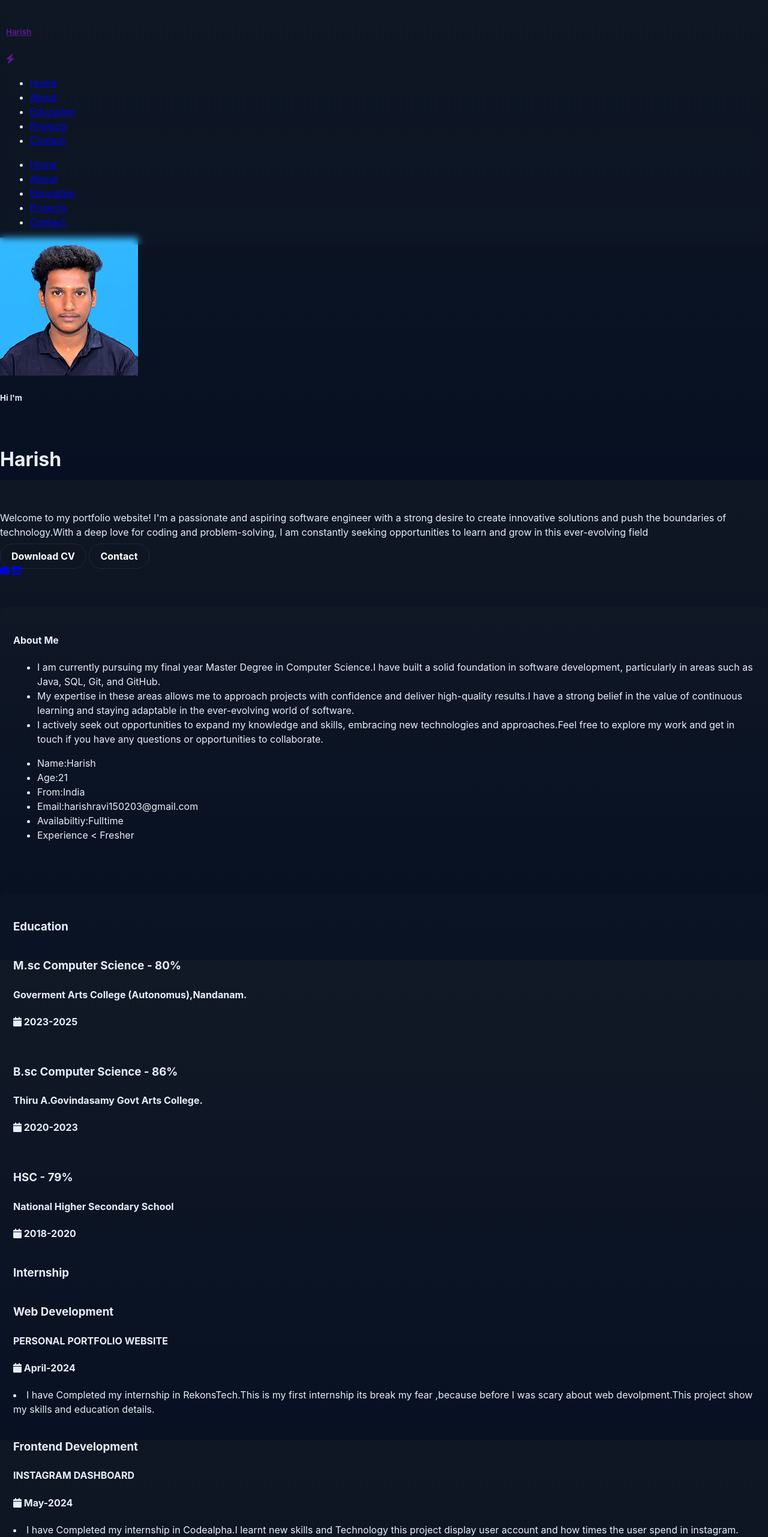
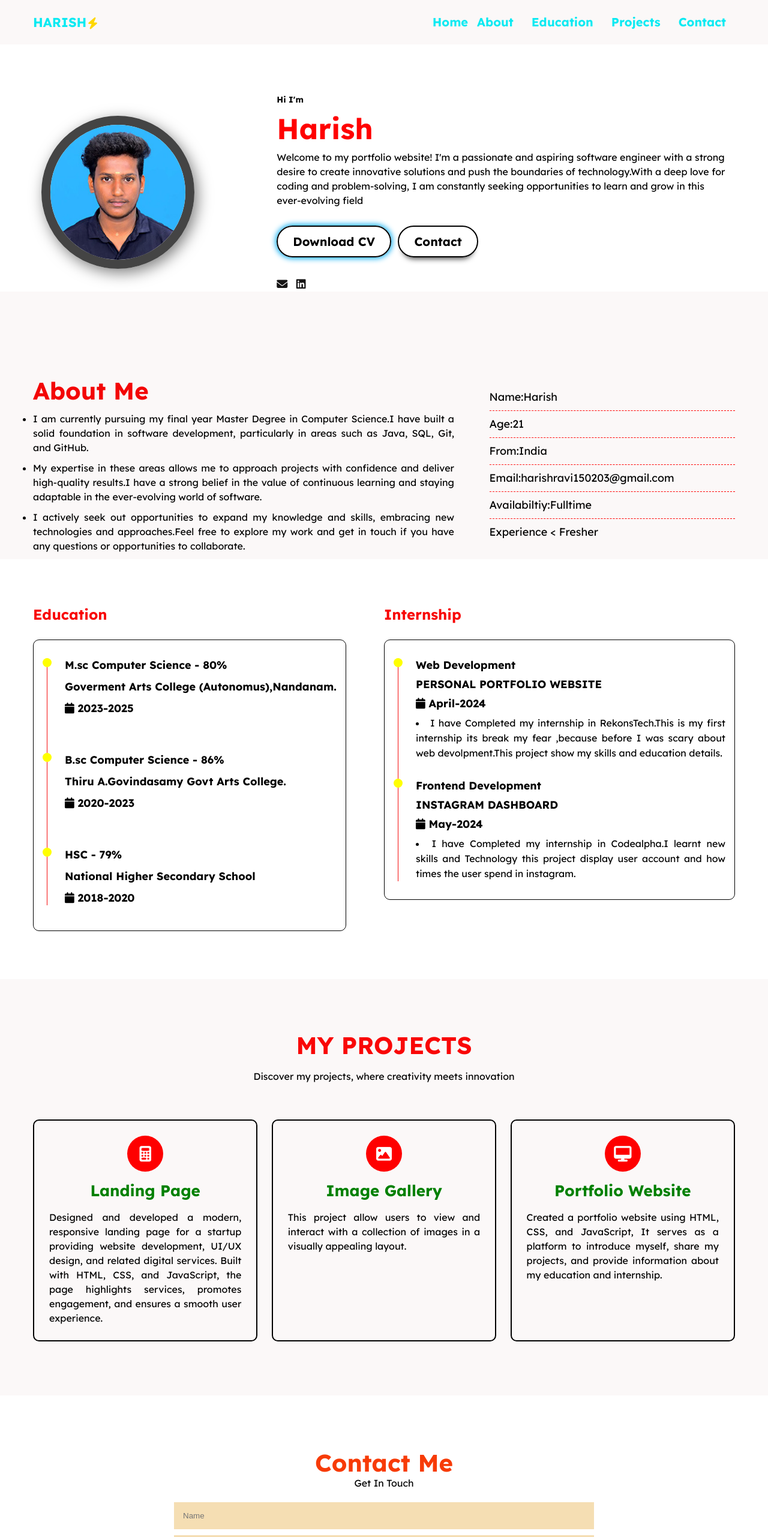
Before and after one commit to HARISHRAVI1502427/Personal_Portfolio, a plain HTML site: page index.html in a window 1280 px wide. Shown: the top 2562 px of the page at 60% size. Drawn offline with nearby package versions, Linux system fonts and the light colour scheme.

Commit message:
Update styles.css

```diff
--- a/styles.css
+++ b/styles.css
@@ -1,94 +1,567 @@
-:root{
-      --bg:#0f1724; /* dark navy */
-      --card:#0b1220;
-      --accent:#ff6b6b;
-      --muted:#94a3b8;
-      --glass: rgba(255,255,255,0.04);
-      --radius:14px;
-      --container:1100px;
-    }
-    *{box-sizing:border-box}
-    html,body{height:100%}
-    body{
-      margin:0; font-family:Inter,system-ui,Segoe UI,Roboto,"Helvetica Neue",Arial; color:#e6eef8; background:linear-gradient(180deg,var(--bg) 0%, #071022 100%);
-      -webkit-font-smoothing:antialiased; -moz-osx-font-smoothing:grayscale; line-height:1.5;
-    }
+@import url('https://fonts.googleapis.com/css2?family=Lexend:wght@400;500;600;700&display=swap');
 
-    .wrap{max-width:var(--container);margin:0 auto;padding:28px}
+*{
+  margin:0;
+  padding:0;
+  box-sizing:border-box;
+  scroll-behavior:smooth;
+}
+a{
+  text-decoration: none ;
+  color:rgb(10, 234, 242);
+  transition:0.3s;
+  font-size: 20px;
+  font-weight: bold;
+}
+ul{
+  list-style:none;
+}
+img{
+  max-width: 100%;
+}
+body{
+  font-family: 'Lexend', sans-serif;
+  font-size:16px;
+  line-height:24px;
+  background-color:white;
+}
+.container{
+  width: 1170px;
+  margin:auto;
+}
 
-    /* header */
-    header{position:sticky;top:12px;z-index:60;background:linear-gradient(180deg,transparent, rgba(255,255,255,0.01));backdrop-filter: blur(6px);border-radius:12px;padding:10px}
-    .nav{display:flex;gap:16px;align-items:center;justify-content:space-between}
-    .brand{display:flex;gap:12px;align-items:center}
-    .brand h1{font-size:18px;margin:0;color:#fff}
-    .brand .bolt{color:var(--accent);font-size:18px}
-    nav ul{display:flex;gap:14px;list-style:none;margin:0;padding:0}
-    nav a{color:var(--muted);text-decoration:none;font-weight:600;padding:8px 10px;border-radius:8px}
-    nav a:hover, nav a.active{color:#fff;background:var(--glass)}
 
-    /* mobile menu */
-    .mobile-toggle{display:none;background:transparent;border:0;color:var(--muted);font-size:20px}
 
-    /* hero */
-    .hero{display:grid;grid-template-columns:360px 1fr;gap:36px;align-items:center;margin:40px 0}
-    .photo{width:360px;height:360px;border-radius:20px;overflow:hidden;border:6px solid rgba(255,255,255,0.04);box-shadow:0 12px 30px rgba(2,6,23,0.7)}
-    .photo img{width:100%;height:100%;object-fit:cover;display:block}
-    .hero-content h2{margin:0;font-size:36px;color:white}
-    .hero-content p{color:var(--muted);margin-top:12px}
-    .cta{margin-top:20px;display:flex;gap:12px;align-items:center}
-    .btn{background:transparent;border:1px solid rgba(255,255,255,0.08);padding:10px 18px;border-radius:999px;color:#fff;text-decoration:none;font-weight:700}
-    .btn.primary{background:linear-gradient(90deg,var(--accent),#ff9a7a);border:0}
-    .socials a{color:var(--muted);margin-right:12px}
 
-    /* sections */
-    section{margin:48px 0;padding:22px;background:linear-gradient(180deg, rgba(255,255,255,0.01), transparent);border-radius:12px}
-    h3.section-title{margin:0 0 14px 0;color:var(--accent)}
+      /*---------------------------Header---------------------------*/
 
-    /* about */
-    .about-grid{display:flex;gap:24px;flex-wrap:wrap}
-    .about-text{flex:1;min-width:260px}
-    .about-meta{width:300px;background:rgba(255,255,255,0.02);padding:16px;border-radius:12px}
-    .about-meta li{padding:8px 0;border-bottom:1px dashed rgba(255,255,255,0.03);color:var(--muted)}
+.header-area{
+  padding:25px 0;
+  transition: padding .3s;
+  background-color:#fbf8f8;
+}
 
-    /* timeline */
-    .timeline{display:grid;grid-template-columns:1fr;gap:18px}
-    .card{background:var(--card);padding:16px;border-radius:12px;border:1px solid rgba(255,255,255,0.03)}
-    .timeline .card h4{margin:0;color:white}
-    .timeline .card small{color:var(--muted)}
+.header-area.sticky {
+  position: fixed;
+  top: 0;
+  left: 0;
+  width: 100%;
+  z-index: 99;
+  background-color: #202020;
+  padding: 5px;
+}
 
-    /* projects */
-    .projects-grid{display:grid;grid-template-columns:repeat(auto-fit,minmax(240px,1fr));gap:18px}
-    .project-card{padding:18px;border-radius:12px;background:linear-gradient(180deg, rgba(255,255,255,0.02), transparent);border:1px solid rgba(255,255,255,0.03);cursor:pointer;transition:transform .18s ease, box-shadow .18s}
-    .project-card:hover{transform:translateY(-6px);box-shadow:0 20px 40px rgba(2,6,23,0.6)}
-    .project-card i{background:var(--accent);padding:12px;border-radius:8px;color:#071022}
+.header{
+  display:flex;
+  justify-content: space-between;
+  align-items: center;
+  /* padding-bottom: 2rem; */
 
-    /* contact form */
-    .contact-form{max-width:720px}
-    .field{display:flex;flex-direction:column;margin-bottom:12px}
-    .field input,.field textarea{background:rgba(255,255,255,0.02);border:1px solid rgba(255,255,255,0.03);padding:12px;border-radius:8px;color:#e6eef8}
-    .field textarea{min-height:120px;resize:vertical}
-    .submit{background:var(--accent);border:0;color:#071022;padding:10px 16px;border-radius:10px;font-weight:700}
+}
+.logo {
+  display: flex;
+  align-items: center;
+  position: relative;
+  text-transform: uppercase;
+  font-size: 26px;
+  font-weight: 700;
+}
 
-    /* footer */
-    footer{padding:24px;text-align:center;color:var(--muted)}
+.logo .fa-bolt {
+  color: #fed700;
+  font-size: 19.5px;
+  position: absolute;
+  top: 60%;
+  left: 100%;
+  transform: translate(-50%, -50%);
+  z-index: 1;
+}
 
-    /* utilities */
-    .muted{color:var(--muted)}
+.signature {
+  width: 100px;
+  height:auto;
+  margin-right: 10px;
+}
 
-    /* responsive */
-    @media (max-width:920px){
-      .hero{grid-template-columns:1fr;}
-      .photo{width:260px;height:260px;margin:0 auto}
-      .wrap{padding:18px}
-      nav ul{display:none}
-      .mobile-toggle{display:block}
-    }
+.header ul li:first-child {
+  margin-right: auto;
+}
 
-    @media (max-width:420px){
-      .photo{width:200px;height:200px}
-      .hero-content h2{font-size:26px}
-    }
+.header ul{
+  display: flex;
+  align-items: center;
+}
+.header ul li{
+  margin: 0 15px;
+}
+.header ul li a{
+  text-transform: capitalize;
+  display: block;
+}
+.header ul li a.active{
+  color: #fa0606;
+}
+.header ul li a:hover{
+  color:#fed700;
+}
+.header .menu_icon{
+  color:#fff;
+  font-size: 18px;
+  cursor: pointer;
+  display: none;
+}
 
-    /* small animation helpers */
-    [data-revealed]{opacity:1;transform:none;transition:all .6s cubic-bezier(.2,.9,.2,1)}
-    [data-hidden]{opacity:0;transform:translateY(12px)}
+.menu_icon ul{
+  display:none;
+}
+/*---------------------------HomePage--------------------------*/
+
+.FirstElement{
+   display:flex;
+   justify-content: space-around;
+   align-items: center;
+   padding-top: 5rem;
+}
+
+.FirstElement.adjusted-padding {
+  padding-top: 40px;
+}
+
+.FirstElement .profile-photo{
+  width: 255px;
+  height:  255px;
+  border-radius: 50%;
+  overflow: hidden;
+  border: 15px solid #444444;
+  box-shadow: 5px 7px 25px rgba(0, 0, 0, 0.5)
+}
+profile-photo .img{
+  height: 100%;
+  width: 100%;
+
+  transition: 0.5s;
+}
+.FirstElement .profile-photo img:hover{
+  transform: scale(1.2);
+}
+.profile-text{
+  max-width: 750px;
+  display: flex;
+  flex-direction: column;
+}
+.profile-text h5{
+  color: black;
+  font-size: 14px;
+}
+.profile-text h1{
+  color: red;
+  font-size: 3rem;
+}
+.profile-text p{
+  color:black;
+}
+.profile-text .social i{
+  color : #161515;
+  font-size: 18px;
+  margin-right: 10px;
+  transition: 0.5s;
+}
+.profile-text .social i:hover{
+  color:#fed700;
+  transform: rotate(360deg);
+}
+
+
+
+ /*---------------------------About---------------------------*/
+
+.about-area{
+  padding-top: 130px;
+  background-color: #fbf8f8;
+}
+.about{
+  display: flex;
+  justify-content: space-between;
+  align-items: center;
+  margin-bottom:50px;
+}
+.about-content{
+  flex-basis: 60%;
+}
+.about-content h4{
+  color: #f30606;
+  font-size: 40px;
+  line-height: 70px;
+  text-transform: capitalize;
+}
+.about-content ul {
+  color:black;
+  text-align: justify;
+}
+
+.about-content ul li {
+  list-style-type: disc;
+  margin-bottom: 10px;
+}
+
+.about-skills{
+  flex-basis: 35%;
+}
+.about-skills ul li{
+  border-bottom: 1px dashed red;
+  padding-bottom: 10px;
+  margin-bottom: 10px;
+  color:black;
+  font-size: 18px;
+}
+.about-skills ul li:last-child{
+  border-bottom: 0;
+  padding-bottom: 0;
+  margin-bottom: 0;
+}
+
+
+/*---------------------------Button---------------------------*/
+
+.btn-group{
+  margin: 45px 0;
+}
+.btn-group .btn{
+  border-color: black;
+  color: black;
+  background-color:white;
+  padding:12px 25px;
+  margin: 5px 0;
+  margin-right: 7px;
+  border-radius: 30px;
+  border: 2px solid black;
+  box-shadow: 0 10px 10px -8px rgb(0 0 0 / 78%);
+}
+.btn.active{
+  border-color: #fa0707;
+  box-shadow: 0px 0px 10px 2px  rgb(9, 173, 243);
+  border:2px solid black;
+}
+.btn.active:hover{
+  background-color: rgb(9, 173, 243);
+  color:white;
+  border:none;
+  box-shadow: none;
+}
+
+
+/*---------------------------Education & Internship---------------------------*/
+
+.education-content .row{
+  display: flex;
+  border-radius: 5px;
+  height: 400px;
+  margin-bottom: 250px;
+}
+
+.education-content .title{
+  color: #f80606;
+}
+.education-content .row .education,
+.education-content .row .internship
+{
+  color: black;
+  flex:0 0 50%;
+  max-width: 50%;
+  margin-top: 30px;
+}
+.education-content  h3.title{
+  font-size:24px;
+  margin-bottom: 30px;
+  font-weight: 700;
+}
+.education-content .row.timeline-box{
+  flex:0 0 100%;
+  max-width: 100%;
+}
+.education-content .row .timeline{
+  /* background-color:#e5e5e5; */
+  padding: 30px 15px;
+  border: 1px solid black;
+  border-radius: 10px;
+  width: 100%;
+  position: relative;
+}
+.education-content .row .timeline-item{
+  position:relative;
+  padding-left: 37px;
+  padding-bottom: 50px;
+}
+.education-content .row  .internship .timeline-item{
+  position:relative;
+  padding-left: 37px;
+  padding-bottom: 30px;
+}
+.education-content .row .timeline-item:last-child{
+  padding-bottom: 0;
+}
+.education-content .row .timeline-item::before{
+  content: "";
+  width: 1px;
+  position: absolute;
+  height: 100%;
+  left: 7px;
+  top: 0;
+  background-color: #f50c0c;
+}
+.education-content .row .circle-dot{
+  position: absolute;
+  left: 0;
+  top: 0;
+  height: 15px;
+  width: 15px;
+  border-radius: 50%;
+  background-color: yellow;
+}
+.education-content .row .timeline-title  {
+  font-weight: 700;
+  font-size: 18px;
+  margin-bottom: 12px;
+}
+.education-content .row .internship .timeline-title  {
+  font-weight: 700;
+  font-size: 18px;
+  margin-bottom: 8px;
+}
+.education-content .row .timeline-text{
+  line-height: 25px;
+  font-size: 16px;
+  text-align: justify;
+}
+
+
+
+/*---------------------------Projects---------------------------*/
+.project-content{
+  padding: 90px 0;
+  /* color:#fff;  */
+  background-color:#fbf8f8;
+}
+.project-title{
+  margin-bottom: 60px;
+  text-align: center;
+}
+.project-title h4{
+  text-transform: uppercase;
+  font-size: 40px;
+  line-height: 40px;
+  color: #f90707;
+  margin-bottom: 20px;
+}
+.project-title p{
+  color: black;
+}
+.projects{
+  display: flex;
+  justify-content:space-between;
+  flex-wrap: wrap;
+}
+.project{
+    /* padding: 30px 15px; */
+    color: black;
+    border: 2px solid black;
+    border-radius: 10px;
+    width: 100%;
+    position: relative;
+    padding: 25px;
+    text-align: center;
+    flex-basis: 32%;
+    transition: .3s;
+}
+.project i{
+  background-color: #fe0000;
+  width: 60px;
+  height: 60px;
+  color:white;
+  font-size: 26px;
+  line-height: 60px;
+  border-radius: 50%;
+}
+.project h4{
+  font-size: 26px;
+  text-transform: capitalize;
+  margin: 20px 0;
+  color: green;
+}
+.project p{
+  text-align: justify;
+}
+.project:hover{
+  border-color: #fed700;
+  cursor: pointer;
+}
+
+
+
+/*---------------------------Contact Me---------------------------*/
+.contact-content{
+  padding: 100px 0;
+  color: black;
+  text-align: center;
+}
+.contact-content .contact-title h4{
+  font-size: 40px;
+  text-transform: capitalize;
+  color: #f73b07;
+  padding-bottom: 10px;
+}
+.contact-content .contact-title p{
+  padding-bottom: 20px;
+}
+.contact{
+  max-width: 700px;
+  margin: auto;
+}
+.contact input,.contact textarea{
+  width: 100%;
+  padding: 15px;
+  border: 0;
+  margin-bottom: 10px;
+  background-color:wheat;
+  color: white;
+}
+
+
+.contact .submit{
+  width: auto;
+  background-color: #f91803;
+  padding: 10px 40px;
+  font-weight:bold ;
+  font-size: 18px;
+}
+.contact .submit:hover{
+  transform: scale(1.1);
+  cursor: pointer;
+}
+#msg{
+  color:black;
+  font-size: 20px;
+  margin-top: -8px;
+  display: block;
+}
+
+
+
+
+
+
+/*---------------------------Footer---------------------------*/
+.footer {
+    max-width: 950px;
+    margin: 0 auto;
+    padding: 15px 0 26px;
+    border-top: 1px solid black;
+    color: black;
+    display: flex;
+    flex-direction: column;
+    align-items: center;
+    text-align: center;
+  }
+  .footer .message {
+    font-size: 12px;
+    color: black;
+    margin-bottom: 10px;
+  }
+
+  .copyright {
+    font-size: 12px;
+  }
+
+
+
+
+ /*------------------- Responsive Design on small screen -------------------*/
+
+/* Medium layout */
+@media only screen and (min-width:1000px) and (max-width:1200px){
+  .container{
+    width: 970px;
+  }
+}
+
+@media(max-width:1050px){
+  .FirstElement{
+    flex-direction: column;
+    padding-top: 2rem;
+  }
+  .profile-text{
+    padding: 40px 0px;
+  }
+}
+
+
+
+/* tablet layout */
+@media only screen and (min-width:768px) and (max-width:999px){
+  .container{
+    width: 750px;
+  }
+}
+
+
+/* Mobile Layout */
+@media only screen and (max-width:767px){
+  .container{
+    width: 350px;
+  }
+  .header .menu_icon {
+    display: block;
+  }
+  .header
+  {
+      display:flex;
+      justify-content:center;
+  }
+  .header ul{
+    display: none;
+  }
+  .header i{
+    color: black;
+  }
+
+.menu_icon ul{
+  display:flex;
+  justify-content:space-around;
+  margin-top:10px;
+}
+  .menu_icon ul a{
+    font-size:15px;
+  }
+  .profile-text{
+    width: 350px;
+  }
+  .FirstElement .profile-text p{
+    text-align: justify;
+  }
+  .about{
+    flex-direction: column;
+    flex-basis: 100%;
+    margin-bottom: 30px;
+  }
+  .about-skills{
+    width: 100%;
+    margin-top: 30px;
+  }
+  .education-content .row {
+    flex-direction: column;
+    height: auto;
+    margin-bottom: 50px;
+  }
+
+  .education-content .row .education,
+  .education-content .row .internship {
+    flex-basis: 100%;
+    max-width: 100%;
+    margin-top: 30px;
+  }
+  .project{
+    flex-basis: 100%;
+    margin-bottom: 30px;
+  }
+
+}
```
